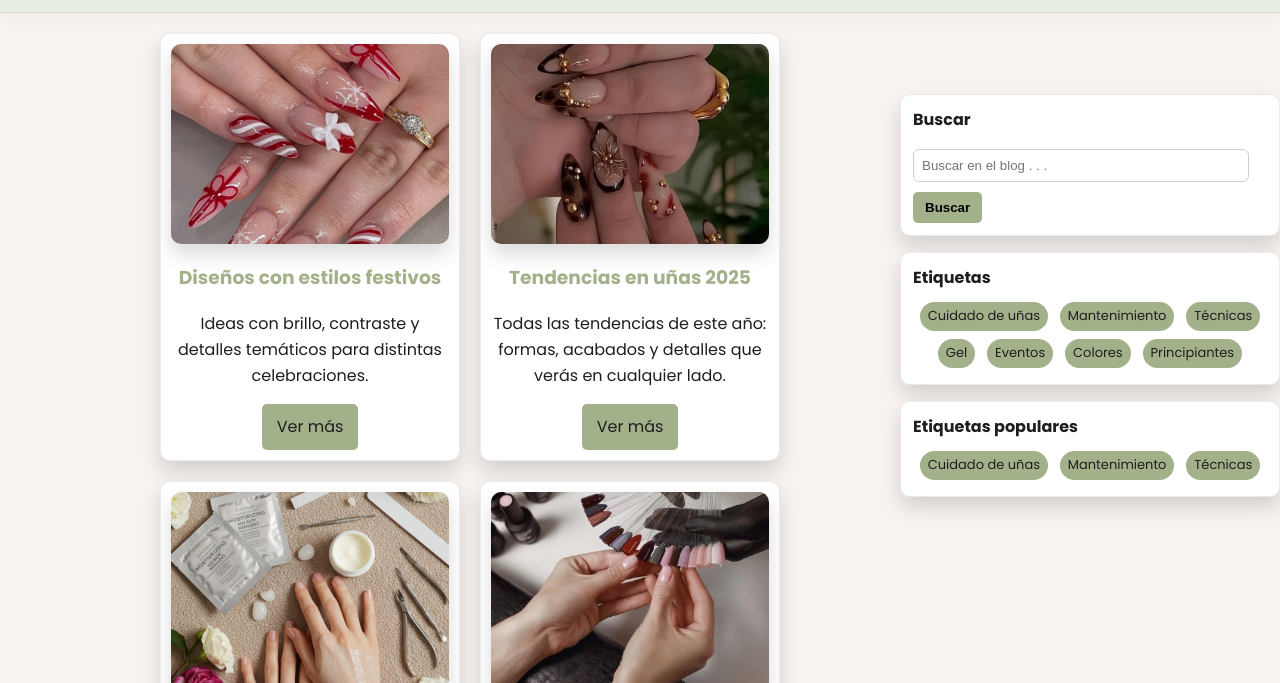
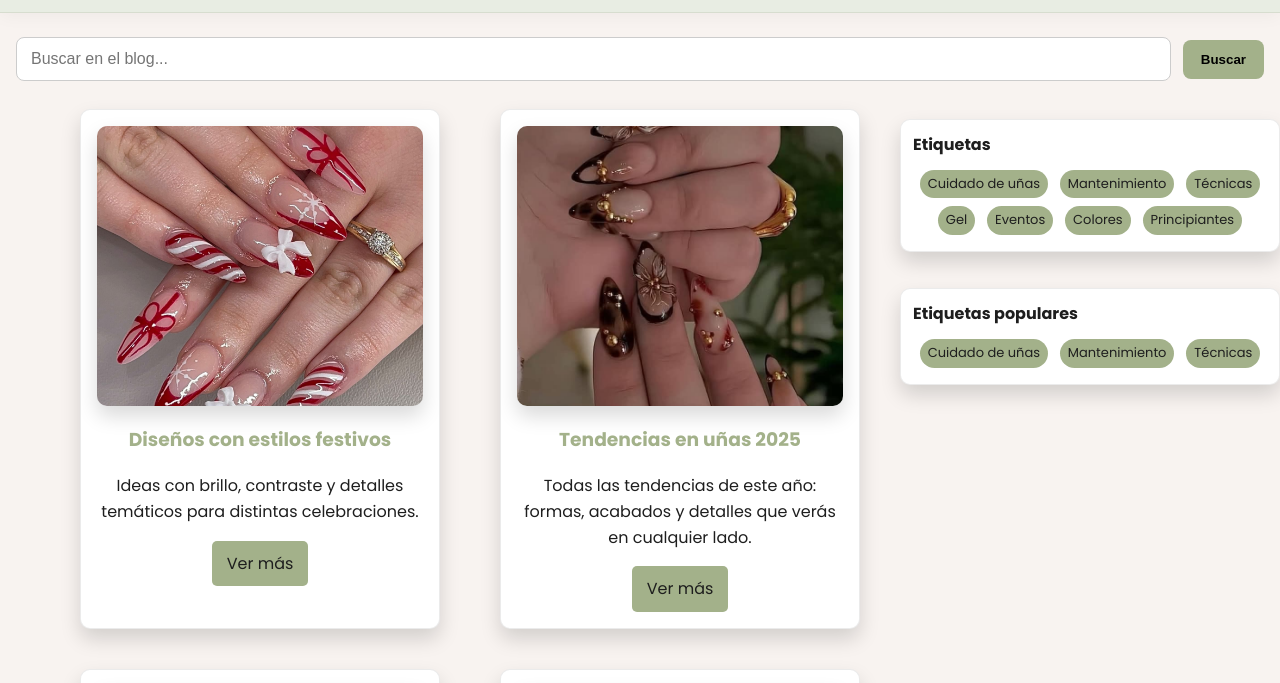
Before and after one commit to JoseMCG23/Proyecto, a plain HTML site: page blog.html in a window 1280 px wide. Shown: the part 106-789 px from the top of the page. Drawn offline with Linux system fonts and the light colour scheme.

Commit message:
Blog Terminado

```diff
--- a/blog.html
+++ b/blog.html
@@ -32,8 +32,13 @@
         </nav>
     </header>
 
+    <div class="barraBusqueda">
+        <input type="text" placeholder="Buscar en el blog...">
+        <button>Buscar</button>
+    </div>
 
     <main>
+
         <div class="Tarjetas">
 
             <!-- Primer articulo -->
@@ -111,12 +116,8 @@
         </div>
 
         <!-- cuadro lateral -->
-    <section class="cuadros">
-        <div class="cuadro">
-            <h3>Buscar</h3>
-            <input type="text" placeholder="Buscar en el blog . . .">
-            <button>Buscar</button>
-        </div>
+        <section class="cuadros">
+
 
         <div class="cuadro">
             <h3>Etiquetas</h3>
--- a/css/estilosBlog.css
+++ b/css/estilosBlog.css
@@ -20,16 +20,17 @@ main {
 .Tarjetas {
     display: flex;
     flex-wrap: wrap;
-    gap: 20px;
+    gap: 60px;
     justify-content: center;
     flex: 1;
+    row-gap: 40px;
 }
 
 .Tarjeta {
     background-color: #FFFFFF;
     border-radius: 10px;
-    width: 300px;
-    padding: 10px;
+    width: 360px;
+    padding: 16px;
     text-align: center;
     box-shadow: 0 10px 20px rgba(0,0,0,0.15);
     border: 1px solid rgba(0,0,0,0.08);
@@ -45,7 +46,7 @@ main {
 .Tarjeta img {
     display: block;
     width: 100%;
-    height: 200px;
+    height: 280px;
     border-radius: 10px;
     box-shadow: 0 10px 20px rgba(0,0,0,0.15);
     object-fit: cover;
@@ -98,11 +99,11 @@ button:hover {
     max-width: 320px;
     display: flex;
     flex-direction: column;
-    gap: 16px;
+    gap: 36px;
     position: sticky;
     top: var(--sidebar-sticky-offset);
     align-self: flex-start; /*Los cuadros siguen al usuario al bajar en la pagina*/
-    margin-top: 60px;
+    margin-top: 10px;
 }
 
 :root {
@@ -166,6 +167,37 @@ button:hover {
 .Etiquetas span:active {
     transform: translateY(0);
     box-shadow: 0 3px 8px  rgba(0,0,0,.12);
+}
+
+/* Barra de busqueda superior */
+.barraBusqueda {
+    display: flex;
+    align-items: center;
+    gap: 12px;
+    max-width: 1380px;
+    margin: 16px auto 0;
+    padding: 8px 16px;
+}
+
+.barraBusqueda input {
+    flex: 1 1 auto;
+    min-width: 0;
+    padding: 12px 14px;
+    border-radius: 8px;
+    border: 1px solid #ccc;
+    font-size: 1rem;
+}
+
+.barraBusqueda button {
+    background-color: #A3B18A;
+    border: none;
+    padding: 12px 18px;
+    border-radius: 8px;
+    cursor: pointer;
+    font-weight: 600;
+}
+.barraBusqueda button:hover{
+    background-color: #8c9f74;
 }
 
 /* Responsivo */
@@ -233,4 +265,25 @@ button:hover {
         padding: 4px 10px;
         font-size: .9rem;
     }
+
 }
+
+/* Responsivo celular horizontal */
+@media (max-width: 920px) and (orientation: landscape) {
+    .cuadros {
+        position: sticky;
+        top: var(--sidebar-sticky-offset);
+        flex-direction: row;
+        flex-wrap: wrap;
+        gap: 20px;
+        justify-content: center;
+        align-self: center;
+        margin: 20px auto 0;
+        max-width: 100%;
+    }
+
+    .cuadro {
+        width: min(420px, 48%);
+        max-width: 100%;
+    }
+}
```
